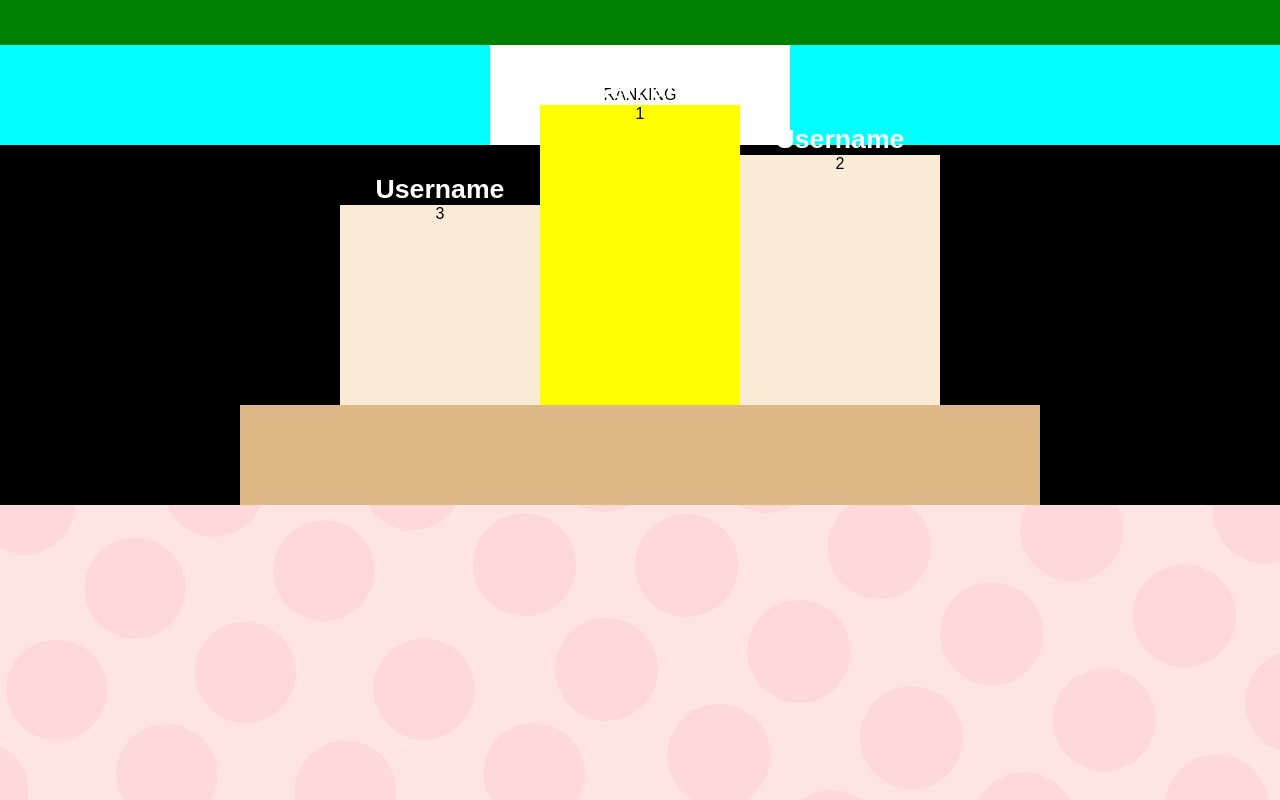
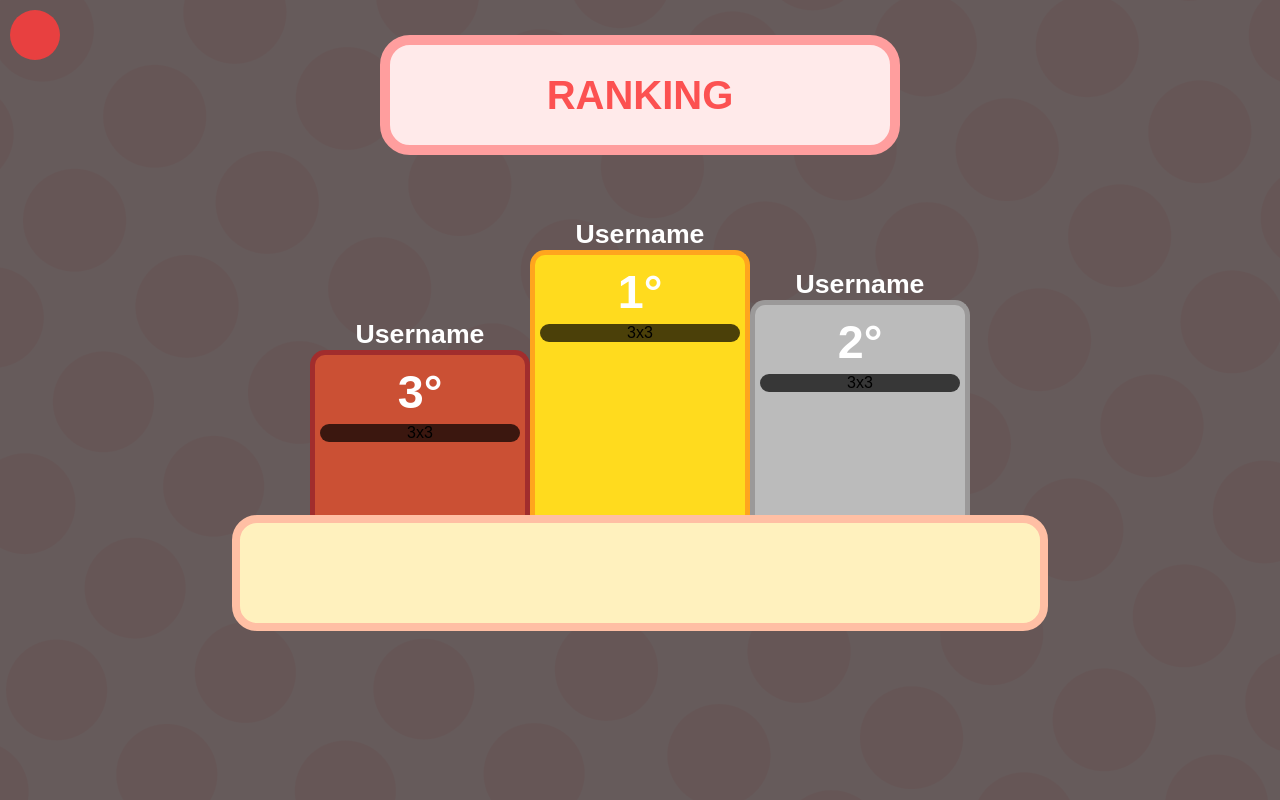
Before and after one commit to brendajuliane/MemoryGame, a PHP site: page /ranking.html in a window 1280 px wide. Run offline with PHP 8.4, Linux system fonts and the light colour scheme.

Commit message:
Cores na página ranking.html
Adição das cores reais do design da página

```diff
--- a/css/ranking.css
+++ b/css/ranking.css
@@ -10,40 +10,56 @@ body{
 }
 
 .header{
-    background-color: green;
-    width: 100%;
-    height: 45px;
+    width: auto;
+    display: flex;
+    justify-content: flex-start;
 }
 
+.goBackButton{
+    background-color: #E84040;
+    display: block;
+    width: 50px;
+    height: 50px;
+    margin: 10px;
+    border-radius: 50px;
+}
+
+/*-----------------------------------------------------------------------------------------------*/
 .darkScreen{
-background-color: rgba(0, 0, 0, 0.288);
-display: block;
+background-color: rgba(0, 0, 0, 0.6);
 width: 100%;
-height: 100%;
+height: 100vh;
 }
 
 /*-----------------------------------------------------------------------------------------------*/
 
 .boardContainer{
-    background-color: aqua;
     width: 100%;
     height: auto;
     display: flex;
     justify-content: center;
+    margin-top: -35px;
 }
 
 .board{
-    background-color: white;
-    width: 300px;
+    background-color: rgb(255, 234, 234);
+    width: 500px;
     height: 100px;
     display: flex;
     align-items: center;
     justify-content: center;
+    border: #FF9E9E solid 10px;
+    border-radius: 30px;
+}
+
+.rankingText{
+    color:#FC5151;
+    font-size: 30pt;
+    font-weight: 800;
 }
 
 /*-----------------------------------------------------------------------------------------------*/
 .rankContainer{
-background-color: black;
 width: 100%;
 height: auto;
 display: flex;
@@ -54,20 +70,20 @@ padding-top: 50px;
 }
 
 .podiumContainer{
-background-color: blueviolet;
 width: auto;
 height: 10px;
 display: flex;
 align-items: flex-end;
-margin-top: 200px;
+margin-top: 300px;
 }
 
 .othersContainer{
-    background-color: burlywood;
+    background-color: #FFF1BE;
     width: 800px;
     height: 100px;
     display: flex;
-    z-index: 1;
+    border: #FFBFA4 solid 8px;
+    border-radius: 25px;
 
 }
 
@@ -77,7 +93,11 @@ margin-top: 200px;
 .podium{
     background-color: antiquewhite;
     width: 200px;
-    height: 300px;
+    height: 250px;
+    border-radius: 15px 15px 0px 0px;
+    border-width: 5px 5px 0px 5px;
+    border-style: solid;
+    padding: 5px;
 
 }
 
@@ -88,16 +108,34 @@ text-align: center;
 .podiumUsername{
 color: white;
 font-size: 20pt;
+text-border: #FF6767 solid 3px;
 }
 
 #firstPlace{
-    background-color: yellow;
+    background-color: #FFDB1E;
+    border-color:#FFA51E ;
 }
 
 #secondPlace{
-    height: 250px;
+    height: 200px;
+    background-color: #bbbbbb;
+    border-color:#9b9999 ;
 }
 
 #thirdPlace{
-    height: 200px;
+    height: 150px;
+    background-color: #CB5034;
+    border-color:#A12D2D ;
 }
+
+.place{
+    color: white;
+font-size: 35pt;
+margin: 5px;
+}
+
+.data{
+    background-color: rgba(0, 0, 0, 0.705);
+    border-radius: 30px;
+
+}
--- a/ranking.html
+++ b/ranking.html
@@ -4,7 +4,7 @@
     <meta charset="UTF-8">
     <meta http-equiv="X-UA-Compatible" content="IE=edge">
     <meta name="viewport" content="width=device-width, initial-scale=1.0">
-    <link rel="stylesheet" href="css/ranking.css">
+    <link rel="stylesheet" text="text/css" href="css/ranking.css">
     <title>Ranking</title>
 </head>
 <body>
@@ -13,13 +13,22 @@
             <a href="#" class="goBackButton"></a>
         </header>
         <div class="boardContainer">
-            <div class="board">RANKING</div>
+            <div class="board"><h1 class="rankingText">RANKING</h1></div>
         </div>
         <div class="rankContainer">
             <div class="podiumContainer">
-                <div class="placeContainer"><h1 class="podiumUsername">Username</h1><div class="podium" id="thirdPlace">3</div></div>
-                <div class="placeContainer"><h1 class="podiumUsername">Username</h1><div class="podium" id="firstPlace">1</div></div>
-                <div class="placeContainer"><h1 class="podiumUsername">Username</h1><div class="podium" id="secondPlace">2</div></div>
+                <div class="placeContainer"><h1 class="podiumUsername">Username</h1><div class="podium" id="thirdPlace">
+                    <h1 class="place">3°</h1>
+                    <div class="data">3x3</div>
+                </div></div>
+                <div class="placeContainer"><h1 class="podiumUsername">Username</h1><div class="podium" id="firstPlace">
+                    <h1 class="place">1°</h1>
+                    <div class="data">3x3</div>
+                </div></div>
+                <div class="placeContainer"><h1 class="podiumUsername">Username</h1><div class="podium" id="secondPlace">
+                    <h1 class="place">2°</h1>
+                    <div class="data">3x3</div>
+                </div></div>
             </div>
             <div class="othersContainer"></div>
         </div>
```
